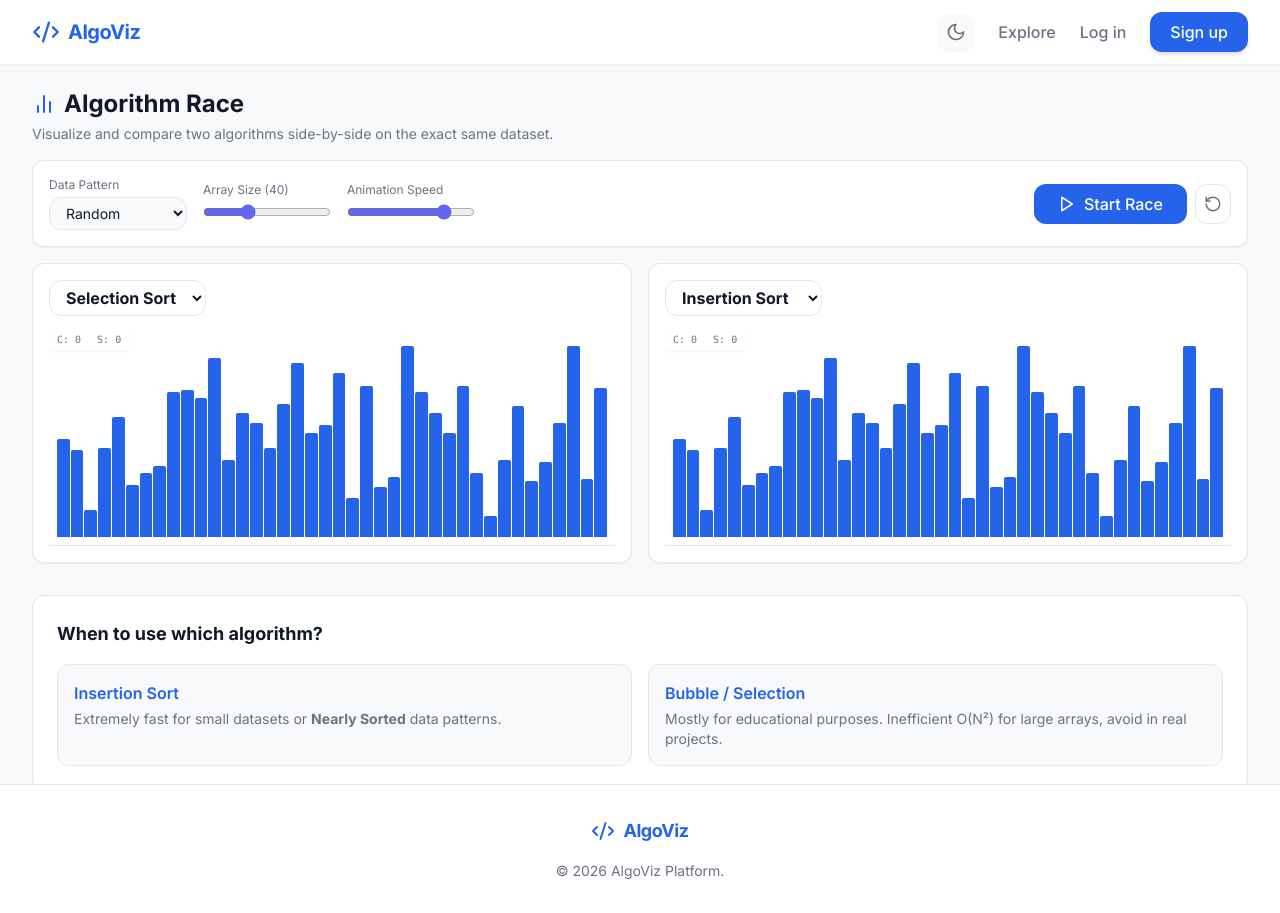
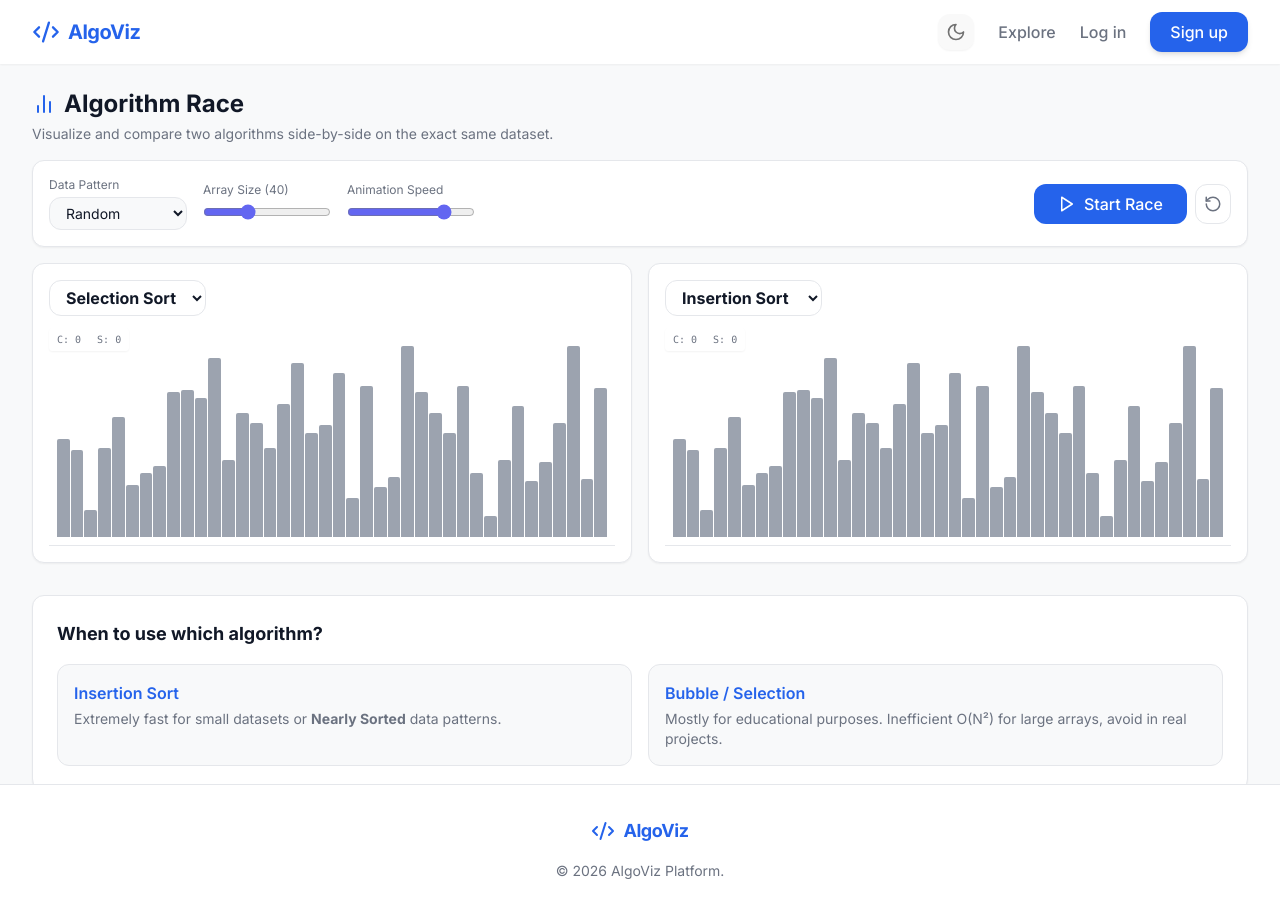
Before and after one commit to khushINanote/AlgoViz, a React (Vite) app in the folder frontend/: page /compare in a window 1280 px wide. Built offline with nearby package versions, Linux system fonts and the light colour scheme.

Commit message:
Change default color class for ArrayBar component

```diff
--- a/frontend/src/components/ArrayBar.jsx
+++ b/frontend/src/components/ArrayBar.jsx
@@ -4,7 +4,7 @@ const ArrayBar = ({ value, maxValue, state, width }) => {
     const heightPercent = (value / maxValue) * 100;
 
     // States: default, comparing, swapping, sorted
-    let colorClass = "bg-primary-accent dark:bg-primary-accent";
+    let colorClass = "bg-gray-400 dark:bg-gray-400";
     if (state === 'comparing') colorClass = "bg-yellow-400";
     if (state === 'swapping') colorClass = "bg-red-500";
     if (state === 'sorted') colorClass = "bg-emerald-500";
```
